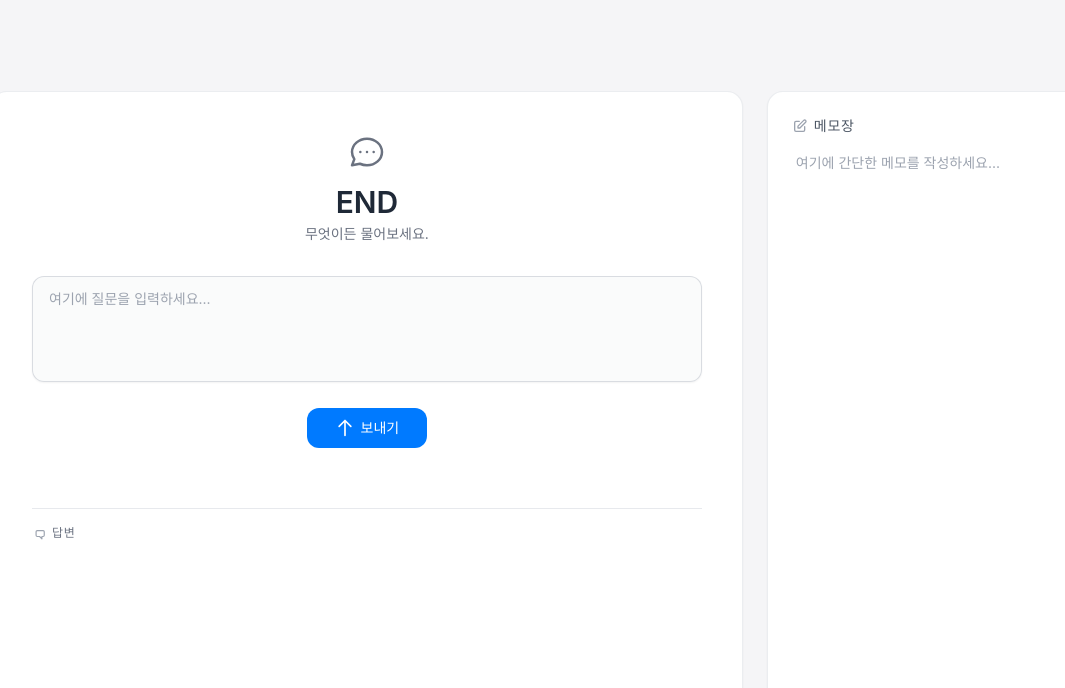
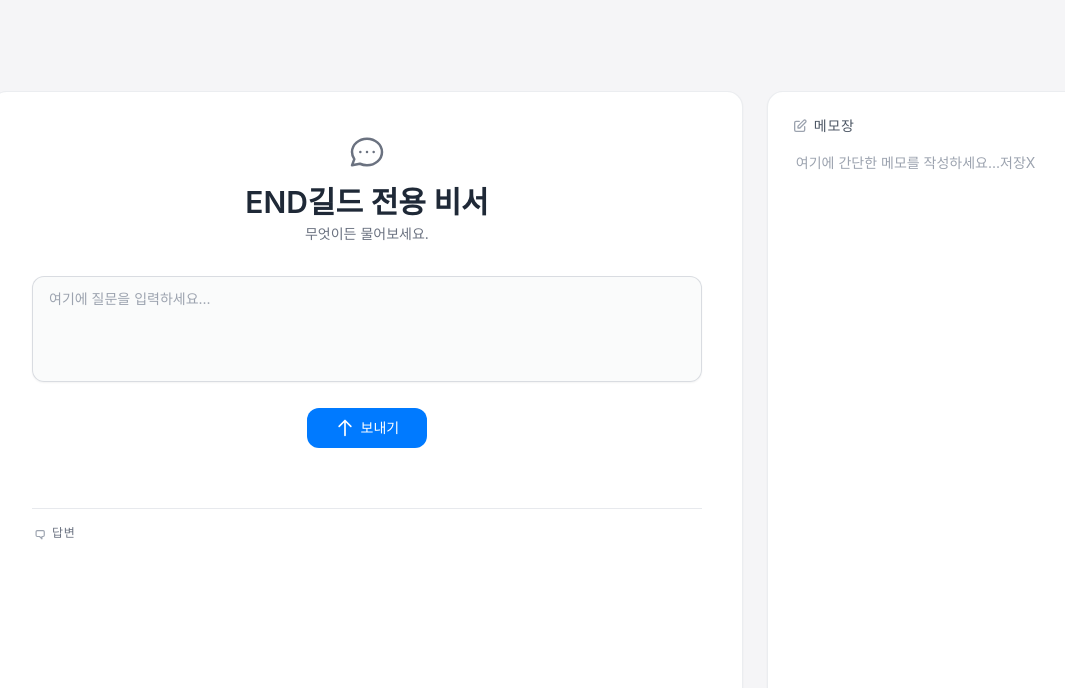
Before and after one commit to suke199800/gemini-render, a plain HTML site: page templates/index.html in a window 1280 px wide. Shown: the whole page, without its empty margins (73-1138 px from the left). Drawn offline with nearby package versions, Linux system fonts and the light colour scheme.

Commit message:
Update index.html

```diff
--- a/templates/index.html
+++ b/templates/index.html
@@ -74,7 +74,7 @@
                  <svg xmlns="http://www.w3.org/2000/svg" class="h-10 w-10 mx-auto text-gray-500 mb-3" fill="none" viewBox="0 0 24 24" stroke="currentColor" stroke-width="1.5">
                    <path stroke-linecap="round" stroke-linejoin="round" d="M8 12h.01M12 12h.01M16 12h.01M21 12c0 4.418-4.03 8-9 8a9.863 9.863 0 01-4.255-.949L3 20l1.395-3.72C3.512 15.042 3 13.574 3 12c0-4.418 4.03-8 9-8s9 3.582 9 8z" />
                  </svg>
-                <h1 class="text-2xl md:text-3xl font-semibold text-gray-800">END</h1>
+                <h1 class="text-2xl md:text-3xl font-semibold text-gray-800">END길드 전용 비서</h1>
                 <p class="text-sm text-gray-500 mt-1">무엇이든 물어보세요.</p>
             </div>
 
@@ -117,7 +117,7 @@
                 </svg>
                 메모장
             </h3>
-            <textarea id="notepadTextarea" class="w-full h-full bg-transparent focus:outline-none focus:ring-0 p-1" placeholder="여기에 간단한 메모를 작성하세요..."></textarea>
+            <textarea id="notepadTextarea" class="w-full h-full bg-transparent focus:outline-none focus:ring-0 p-1" placeholder="여기에 간단한 메모를 작성하세요...저장X"></textarea>
         </div>
 
     </div>
```
